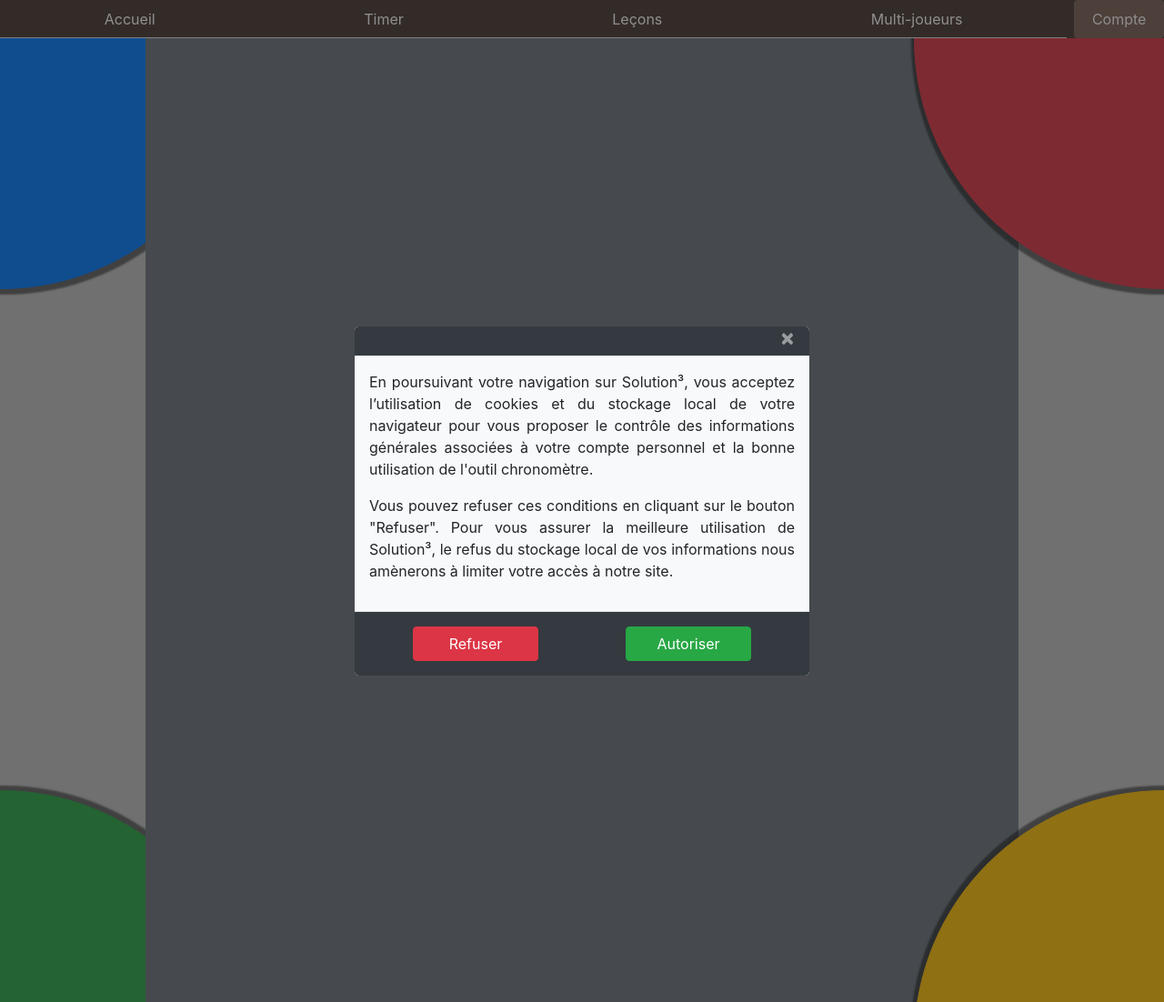
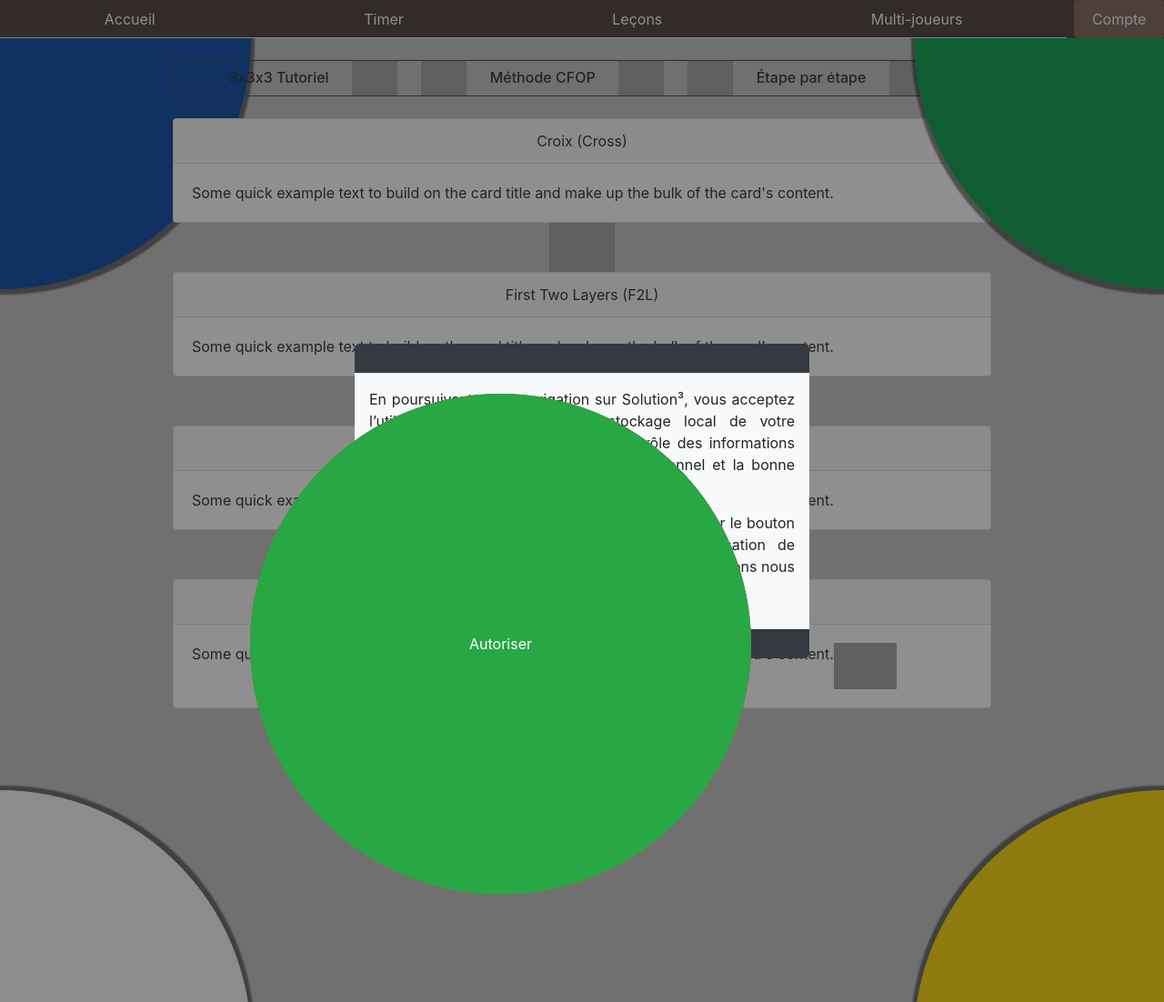
Before and after one commit to PierreMonvoisin/Solution3-PHP, a PHP site: page /learningMenu.php in a window 1280 px wide. Shown: the whole page at 91% size. Run offline with PHP 8.4, Linux system fonts and the light colour scheme; grey boxes are pictures that could not be loaded.

Commit message:
Ajout du début des boutons dans le learningMenu.php

```diff
--- a/assets/css/learningMenu.css
+++ b/assets/css/learningMenu.css
@@ -20,23 +20,27 @@
     box-shadow: 2px 2px 2px rgba(0, 0, 0, 0.6);
     transform: scale(0.99);
 }
-#topLeft {
+#TopLeft {
     box-shadow: 4px 6px 2px rgba(0, 0, 0, 0.5);
     top: -25vh;
     left: -25vh;
 }
-#topRight {
+#TopRight {
     box-shadow: -3px 6px 2px rgba(0, 0, 0, 0.5);
     top: -25vh;
     right: -25vh;
 }
-#bottomLeft {
+#BottomLeft {
     box-shadow: 4px -5px 2px rgba(0, 0, 0, 0.5);
     bottom: -25vh;
     left: -25vh;
 }
-#bottomRight {
+#BottomRight {
     box-shadow: -4px -5px 2px rgba(0, 0, 0, 0.5);
     bottom: -25vh;
     right: -25vh
 }
+#mainLesson {
+    height: 100vh;
+    overflow-y: scroll;
+}
--- /dev/null
+++ b/assets/js/learningMenu.js
@@ -0,0 +1,16 @@
+$(function () {
+  $('button').click(function () {
+    var whichButton = $(this).attr('id'), buttonName = [];
+    buttonName = whichButton.split(/(?=[A-Z])/);
+    // Detection of which button was pressed
+    if (buttonName[0] === 'Top' && buttonName[1] === 'Left') {
+
+    } else if (buttonName[0] === 'Top') {
+
+    } else if (buttonName[1] === 'Left') {
+
+    } else {
+
+    }
+  })
+});
--- a/learningMenu.php
+++ b/learningMenu.php
@@ -19,15 +19,15 @@
 <div id="mainMenu" class="container-fluid p-0">
     <div class="row w-100 p-0 m-0">
         <div class="col p-0 m-0">
-            <button id="topLeft" type="button" class="btn btn-primary"></button>
-            <button id="bottomLeft" type="button" class="btn btn-success"></button>
+            <button id="TopLeft" type="button" class="btn bg-blue"></button>
+            <button id="BottomLeft" type="button" class="btn btn-light"></button>
         </div>
-        <div class="col-9 bg-secondary">
-
+        <div id="mainLesson" class="col-9">
+            <?php include 'lesson.php' ?>
         </div>
         <div class="col p-0 ml-auto mr-0 my-0">
-            <button id="topRight" type="button" class="btn btn-danger"></button>
-            <button id="bottomRight" type="button" class="btn btn-warning"></button>
+            <button id="TopRight" type="button" class="btn bg-green"></button>
+            <button id="BottomRight" type="button" class="btn bg-yellow"></button>
         </div>
     </div>
 </div>
@@ -39,5 +39,6 @@
 <script src="https://maxcdn.bootstrapcdn.com/bootstrap/4.3.1/js/bootstrap.min.js"></script>
 <script src="assets/js/header.js"></script>
 <script src="assets/js/userAuthorization.js"></script>
+<script src="assets/js/learningMenu.js"></script>
 </body>
 </html>
--- a/lesson.php
+++ b/lesson.php
@@ -13,8 +13,6 @@
   <link rel="stylesheet" type="text/css" href="assets/css/lesson.css">
 </head>
 <body class="bg-gainsboro">
-  <!-- Header -->
-  <?php include 'header.php'; ?>
   <!-- Top pagination  -->
   <div id="pageBody" class="container-fluid">
     <div id="topPagination" class="row mx-0 my-4 w-100 border border-dark">
```
